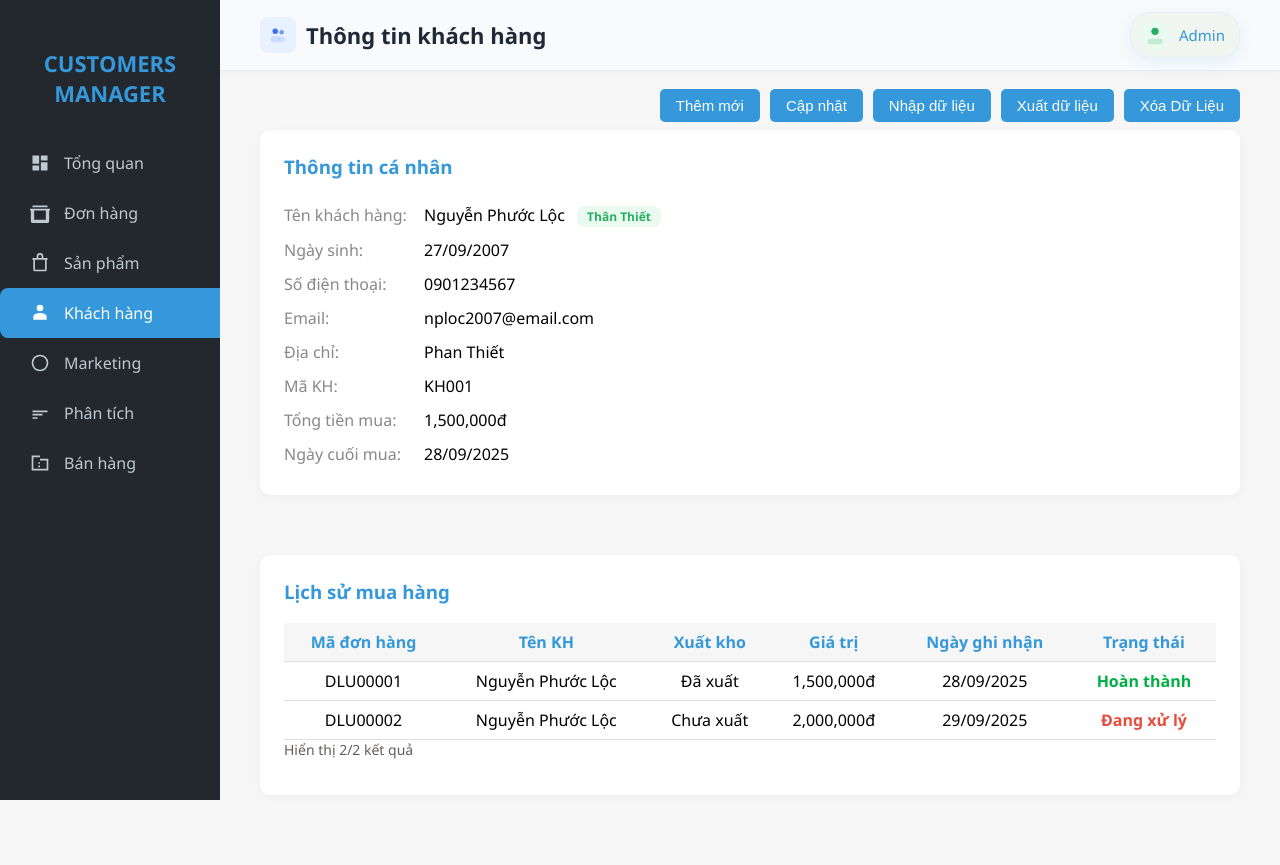
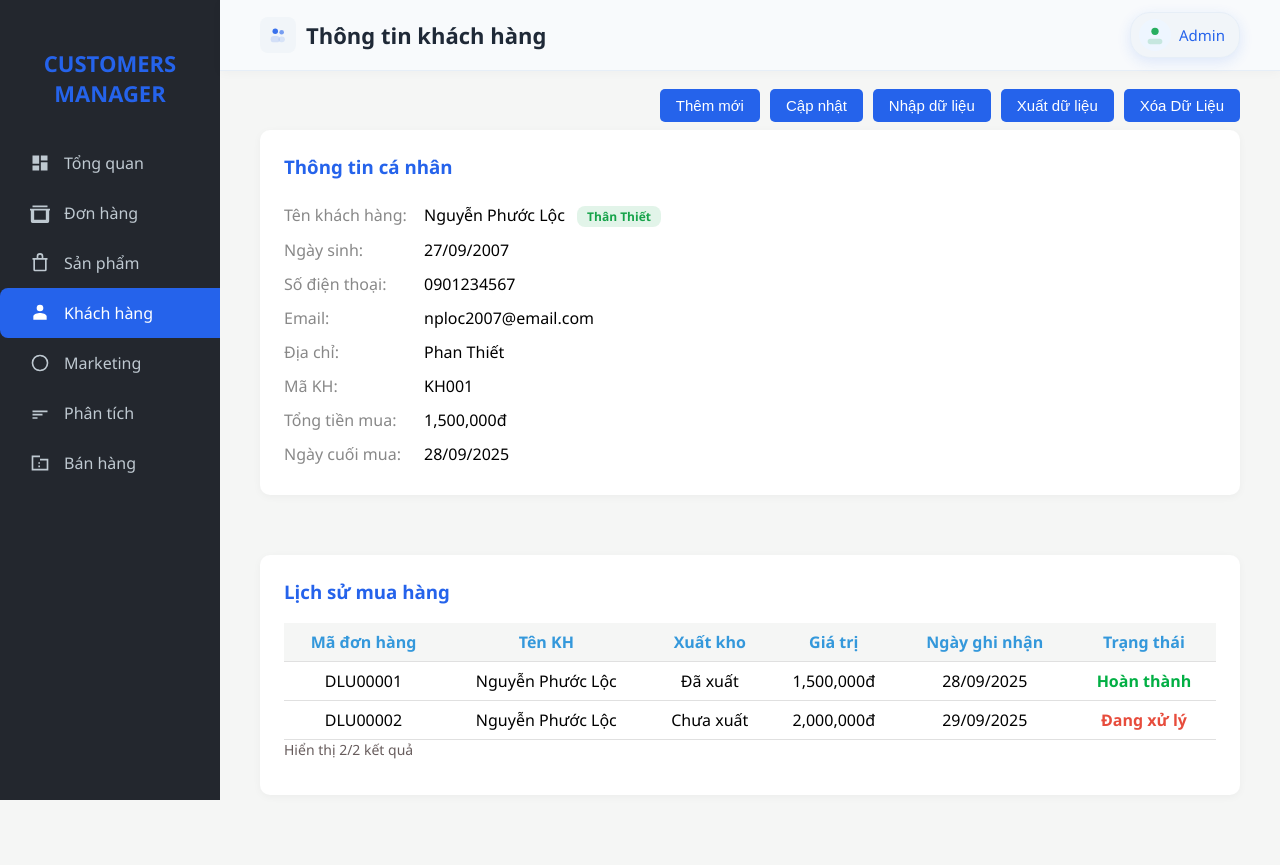
Before and after one commit to Stewiclez27425/UNG-DUNG-QUAN-LY-KHACH-HANG, a Python web app: template templates/customer-dashboard.html in a window 1280 px wide. Run offline with Jinja, Linux system fonts and the light colour scheme; the template is opened without the code that fills it, so the values that code supplies are empty.

Commit message:
Update customer-dashboard.html

```diff
--- a/templates/customer-dashboard.html
+++ b/templates/customer-dashboard.html
@@ -6,13 +6,22 @@
     <meta name="viewport" content="width=device-width, initial-scale=1.0">
     <!-- Sử dụng Heroicons SVG cho sidebar -->
     <style>
+        :root {
+            --color-primary: #2563eb;
+            --color-accent: #06b6d4;
+            --color-support: #16a34a;
+            --surface: #f8fafc;
+            --surface-soft: #f1f5f9;
+            --border: #e6eef7;
+            --text: #1f2937;
+        }
         /* action bar - giữ 1 định nghĩa duy nhất */
-        .header-title { font-size: 22px; font-weight: 700; color: #1f2937; }
+        .header-title { font-size: 22px; font-weight: 700; color: var(--text); }
         .header-logo {
             display: flex; align-items: center; gap: 10px; margin-right: 18px;
         }
         .header-logo .logo-box {
-            width: 36px; height: 36px; border-radius: 8px; background: #e8f1ff; display:flex; align-items:center; justify-content:center; color:#2563eb;
+            width: 36px; height: 36px; border-radius: 8px; background: var(--surface-soft); display:flex; align-items:center; justify-content:center; color: var(--color-primary);
         }
         .header-tabs {
             display: flex;
@@ -24,25 +33,23 @@
             background: #f5f6f5;
             border: none;
             border-radius: 12px 12px 0 0;
-            color: #3498db;
+            color: var(--color-primary);
             font-size: 15px;
             font-weight: 500;
             margin-right: 2px;
             cursor: pointer;
             transition: background 0.2s, color 0.2s;
         }
-        .header-tab.active, .header-tab:hover {
-            background: #3498db;
-            color: #fff;
-        }
+        .header-tab.active, .header-tab:hover { background: var(--color-primary); color: #fff; }
         .user-box {
-            display: flex; align-items: center; background: #f0f5f0; border: 1px solid #e6eef7; border-radius: 20px;
-            padding: 6px 14px 6px 8px; font-size: 15px; font-weight: 500; color: #3498db; box-shadow: 0 4px 14px rgba(83, 170, 228, 0.12);
+            display: flex; align-items: center; background: var(--surface-soft); border: 1px solid var(--border); border-radius: 20px;
+            padding: 6px 14px 6px 8px; font-size: 15px; font-weight: 500; color: var(--color-primary); box-shadow: 0 4px 14px rgba(37, 99, 235, 0.12);
             position: relative; z-index: 2; cursor: pointer; backdrop-filter: saturate(160%) blur(4px);
         }
         .user-box:hover .user-dropdown {
             display: block;
         }
+        /* Menu thả xuống của tài khoản, mở khi hover hộp user */
         .user-dropdown {
             display: none;
             position: absolute;
@@ -54,47 +61,41 @@
             box-shadow: 0 2px 8px rgba(0,0,0,0.08);
             min-width: 180px;
             font-size: 15px;
-            color: #3498db;
+            color: var(--color-primary);
             padding: 8px 0;
             z-index: 1001;
         }
         .user-dropdown a {
             display: block;
             padding: 10px 22px;
-            color: #3498db;
+            color: var(--color-primary);
             text-decoration: none;
             transition: background 0.2s, color 0.2s;
         }
-        .user-dropdown a:hover {
-            background: #f5f6f5;
-            color: #217dbb;
-        }
-        .user-avatar {
-            width: 32px; height: 32px; border-radius: 50%; background: #eafaf1; margin-right: 8px; display: flex; align-items: center; justify-content: center; font-size: 18px; color: #27ae60;
-        }
+        .user-dropdown a:hover { background: var(--surface); color: #1e40af; }
+        .user-avatar { width: 32px; height: 32px; border-radius: 50%; background: #eef6ff; margin-right: 8px; display: flex; align-items: center; justify-content: center; font-size: 18px; color: var(--color-primary); }
         .user-avatar svg {
             width: 22px; height: 22px;
         }
+        /* Thanh nút thao tác phía dưới header */
         .action-bar {
             display: flex;
             justify-content: flex-end;
             gap: 10px;
             margin-bottom: 8px;
         }
-        .action-bar button {
-            padding: 8px 16px; border: none; border-radius: 5px; background: #3498db; color: #fff; font-size: 15px; cursor: pointer; transition: background 0.2s;
-        }
+        .action-bar button { padding: 8px 16px; border: none; border-radius: 5px; background: var(--color-primary); color: #fff; font-size: 15px; cursor: pointer; transition: background 0.2s; }
         .action-bar button.delete-btn {
             background: #e74c3c;
         }
         .action-bar button.delete-btn:hover {
             background: #c0392b;
         }
-        .action-bar button:hover { background: #217dbb; }
+        .action-bar button:hover { background: #1e40af; }
         .customer-group-box {
             display: inline-block;
-            background: #eafaf1;
-            color: #27ae60;
+            background: rgba(22,163,74,0.12);
+            color: var(--color-support);
             border-radius: 8px;
             font-size: 12px;
             font-weight: 600;
@@ -103,7 +104,7 @@
             vertical-align: middle;
         }
         .icon-paid {
-            color: #27ae60;
+            color: var(--color-support);
             display: inline-flex;
             vertical-align: middle;
         }
@@ -113,9 +114,10 @@
             vertical-align: middle;
         }
         body { margin: 0; font-family: 'Segoe UI', Arial, sans-serif; background: #f5f6f5; }
+        /* Sidebar trái cố định toàn trang */
         .sidebar {
             position: fixed; left: 0; top: 0; bottom: 0; width: 220px; background: #23272e; color: #fff; padding-top: 30px; }
-        .sidebar h2 { text-align: center; margin-bottom: 30px; font-size: 22px; color: #3498db; }
+        .sidebar h2 { text-align: center; margin-bottom: 30px; font-size: 22px; color: var(--color-primary); }
         .sidebar ul { list-style: none; padding: 0; }
         .sidebar ul li { margin: 0; }
         .sidebar ul li a {
@@ -128,16 +130,15 @@
         .sidebar ul li a.active svg, .sidebar ul li a:hover svg {
             fill: #fff;
         }
-        .sidebar ul li a.active, .sidebar ul li a:hover {
-            background: #3498db; color: #fff; border-radius: 8px 0 0 8px;
-        }
+        .sidebar ul li a.active, .sidebar ul li a:hover { background: var(--color-primary); color: #fff; border-radius: 8px 0 0 8px; }
         .main { margin-left: 220px; padding: 0 40px 40px 40px; }
+        /* Header sticky kéo giãn chạm mép vùng .main, nền nhạt hơn nội dung */
         .header {
             position: sticky; top: 0; z-index: 50; display: flex; align-items: center; justify-content: space-between;
             /* kéo giãn chạm hai mép vùng .main (bù padding 40px) */
             margin-left: -40px; margin-right: -40px; padding: 12px 40px;
-            background: #f8fafc; /* nhạt hơn khu vực main */
-            border-bottom: 1px solid #e6eef7; margin-bottom: 18px; box-shadow: 0 2px 10px rgba(0,0,0,0.03);
+            background: var(--surface); /* nhạt hơn khu vực main */
+            border-bottom: 1px solid var(--border); margin-bottom: 18px; box-shadow: 0 2px 10px rgba(0,0,0,0.03);
         }
         .header .customer {
             display: flex; align-items: center;
@@ -146,10 +147,9 @@
         .header .customer-group {
             background: #fde18d; color: #02af44; padding: 4px 14px; border-radius: 12px; font-size: 14px; font-weight: 600;
         }
-        .header .actions button {
-            margin-left: 10px; padding: 8px 18px; border: none; border-radius: 5px; background: #3498db; color: #fff; font-size: 15px; cursor: pointer; transition: background 0.2s;
-        }
-        .header .actions button:hover { background: #217dbb; }
+        .header .actions button { margin-left: 10px; padding: 8px 18px; border: none; border-radius: 5px; background: var(--color-primary); color: #fff; font-size: 15px; cursor: pointer; transition: background 0.2s; }
+        .header .actions button:hover { background: #1e40af; }
+        /* Lưới nội dung chính: info | history */
         .content {
             display: flex; gap: 30px; flex-wrap: wrap;
         }
@@ -158,7 +158,7 @@
         }
         .info, .purchase { flex: 1 1 320px; min-width: 320px; }
         .history { flex: 2 1 600px; min-width: 600px; }
-        .info h3, .purchase h3, .history h3 { margin-top: 0; color: #3498db; }
+        .info h3, .purchase h3, .history h3 { margin-top: 0; color: var(--color-primary); }
         .info-table, .purchase-table { width: 100%; border-collapse: collapse; }
         .info-table td, .purchase-table td { padding: 6px 0; }
         .info-table td.label { color: #888; width: 140px; }
@@ -169,6 +169,7 @@
     .history-statusunfinish { color:#e74c3c; font-weight:600;}
         .edit-btn { float: right; background: #e0e0e0; color: #3498db; border: none; border-radius: 4px; padding: 4px 10px; cursor: pointer; font-size: 13px; }
         .edit-btn:hover { background: #3498db; color: #fff; }
+        /* Responsive: xếp dọc ở màn hẹp, thu nhỏ icon user */
         @media (max-width: 1100px) {
             .content { flex-direction: column; }
             .history { min-width: unset; }
```
